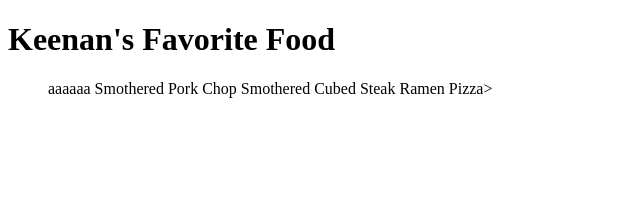
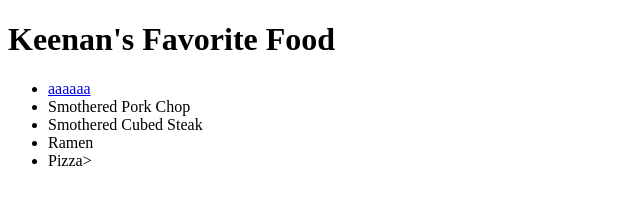
Before and after one commit to KGriffin2016/D1-list, a plain HTML site: page index.html in a window 1280 px wide. Shown: the whole page, without its empty margins (0-640 px from the left). Drawn offline with Linux system fonts and the light colour scheme.

Commit message:
fixed li tag

```diff
--- a/index.html
+++ b/index.html
@@ -7,11 +7,11 @@
         <h1>Keenan's Favorite Food</h1>
             <p>
                 <ul>
-                    <li<a href="https://insanelygoodrecipes.com/wp-content/uploads/2020/04/Fried_Chicken.webp">aaaaaa</a></li>
-                    <li<a href="https://thestayathomechef.com/wp-content/uploads/2013/12/Smothered-Pork-Chops-3.jpg"></a>Smothered Pork Chop</li>
-                    <li<a href="https://lh3.googleusercontent.com/BtsAE5_s0X9Zso0w035X7uMJfbJGCZQsx9IkUaaDDS3bCETPW-aUWq9kJYbqG0XnUYiXvmV6iQE-BcjwaaV_=w1280-h960-c-rj-v1-e365"></a>Smothered Cubed Steak</li>
-                    <li<a href="https://www.foodandwine.com/thmb/0AXGLeY6dYnY8sEXFqxBa8opDrs=/1500x0/filters:no_upscale():max_bytes(150000):strip_icc()/Tonkotsu-Ramen-FT-BLOG1122-8fe6c12d609a4fd4ab246bea3aae140e.jpg"></a>Ramen</li>
-                    <li<a href="https://cw33.com/wp-content/uploads/sites/8/2022/02/pizza.jpg?w=2560&h=1440&crop=1"></a>Pizza></li>
+                    <li><a href="https://insanelygoodrecipes.com/wp-content/uploads/2020/04/Fried_Chicken.webp">aaaaaa</a></li>
+                    <li><a href="https://thestayathomechef.com/wp-content/uploads/2013/12/Smothered-Pork-Chops-3.jpg"></a>Smothered Pork Chop</li>
+                    <li><a href="https://lh3.googleusercontent.com/BtsAE5_s0X9Zso0w035X7uMJfbJGCZQsx9IkUaaDDS3bCETPW-aUWq9kJYbqG0XnUYiXvmV6iQE-BcjwaaV_=w1280-h960-c-rj-v1-e365"></a>Smothered Cubed Steak</li>
+                    <li><a href="https://www.foodandwine.com/thmb/0AXGLeY6dYnY8sEXFqxBa8opDrs=/1500x0/filters:no_upscale():max_bytes(150000):strip_icc()/Tonkotsu-Ramen-FT-BLOG1122-8fe6c12d609a4fd4ab246bea3aae140e.jpg"></a>Ramen</li>
+                    <li><a href="https://cw33.com/wp-content/uploads/sites/8/2022/02/pizza.jpg?w=2560&h=1440&crop=1"></a>Pizza></li>
                 </ul>
             </P>
     </body>
```
